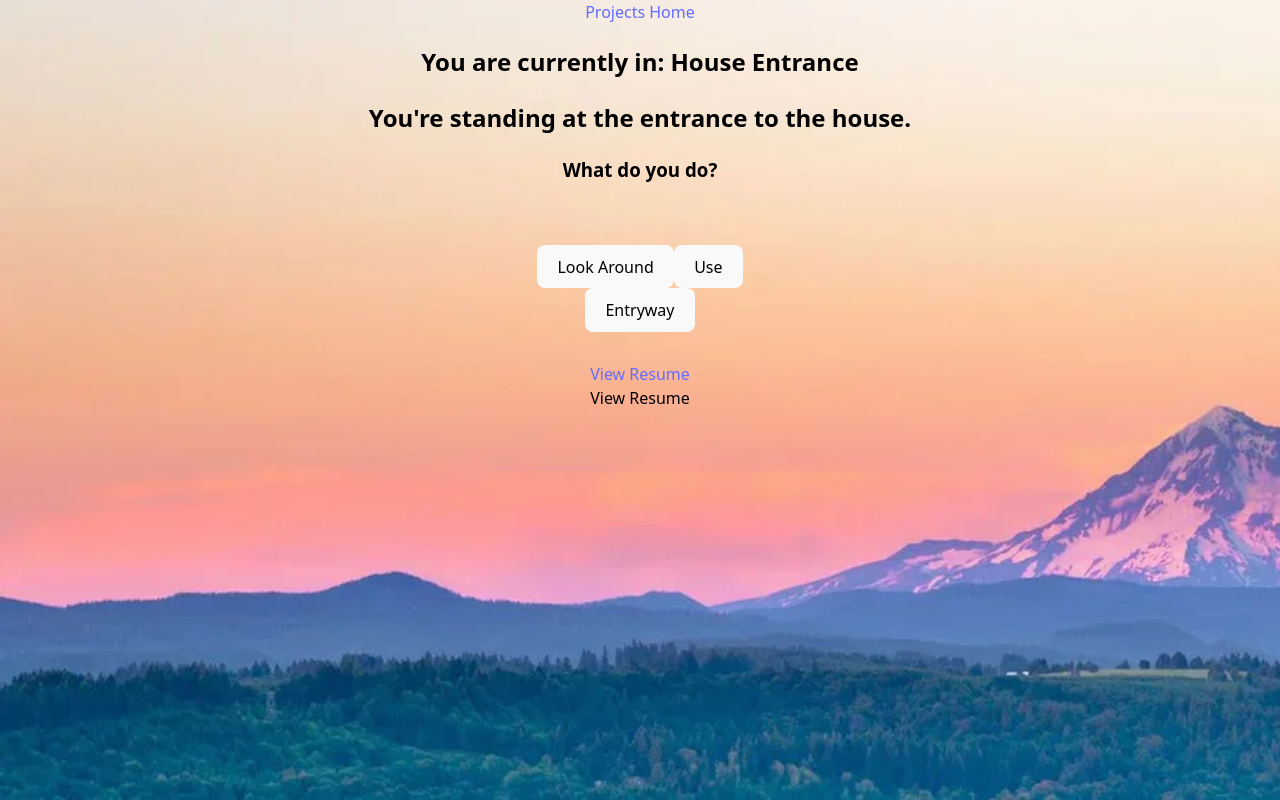
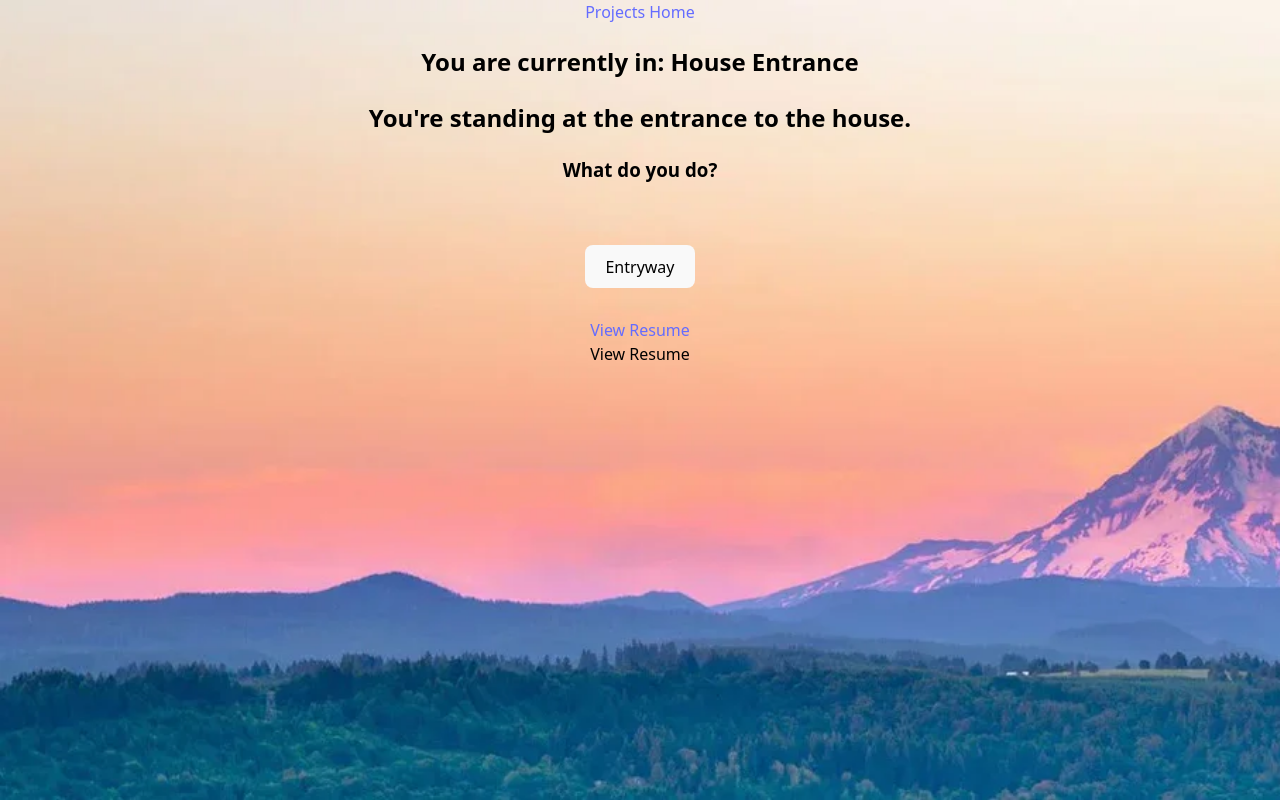
Before and after one commit to Raymanreed/Portfolio, a React (Vite) app: page /portfolio/house in a window 1280 px wide. Built offline with nearby package versions, Linux system fonts and the light colour scheme.

Commit message:
building out actions

```diff
--- a/src/assets/houseLayout.ts
+++ b/src/assets/houseLayout.ts
@@ -5,7 +5,11 @@ export interface HouseLayout {
         messages: Array<string>;
         actions: {
             search: Array<string>;
-            use: Array<string>
+            use: {
+                label: string;
+                requiredItem: string;
+                message: string;
+            }
         }
     },
     backyard: {
@@ -14,7 +18,16 @@ export interface HouseLayout {
         messages: Array<string>;
         actions: {
             search: Array<string>;
-            use: Array<string>
+            use: {
+                label: string;
+                requiredItem: string;
+                message: string;
+            }
+        };
+        items: {
+            hasItem: boolean;
+            itemNeeded: string;
+            itemContained: string;
         }
     },
     parlor: {
@@ -23,7 +36,11 @@ export interface HouseLayout {
         messages: Array<string>;
         actions: {
             search: Array<string>;
-            use: Array<string>
+            use: {
+                label: string;
+                requiredItem: string;
+                message: string;
+            }
         }
     },
     basement: {
@@ -32,7 +49,11 @@ export interface HouseLayout {
         messages: Array<string>;
         actions: {
             search: Array<string>;
-            use: Array<string>
+            use: {
+                label: string;
+                requiredItem: string;
+                message: string;
+            }
         }
     },
     guestBedroom: {
@@ -41,7 +62,11 @@ export interface HouseLayout {
         messages: Array<string>;
         actions: {
             search: Array<string>;
-            use: Array<string>
+            use: {
+                label: string;
+                requiredItem: string;
+                message: string;
+            }
         }
     },
     attic: {
@@ -50,7 +75,11 @@ export interface HouseLayout {
         messages: Array<string>;
         actions: {
             search: Array<string>;
-            use: Array<string>
+            use: {
+                label: string;
+                requiredItem: string;
+                message: string;
+            }
         }
     },
     masterBathroom: {
@@ -59,7 +88,11 @@ export interface HouseLayout {
         messages: Array<string>;
         actions: {
             search: Array<string>;
-            use: Array<string>
+            use: {
+                label: string;
+                requiredItem: string;
+                message: string;
+            }
         }
     },
     foyer: {
@@ -68,7 +101,11 @@ export interface HouseLayout {
         messages: Array<string>;
         actions: {
             search: Array<string>;
-            use: Array<string>
+            use: {
+                label: string;
+                requiredItem: string;
+                message: string;
+            }
         }
     },
     livingRoom: {
@@ -77,7 +114,11 @@ export interface HouseLayout {
         messages: Array<string>;
         actions: {
             search: Array<string>;
-            use: Array<string>
+            use: {
+                label: string;
+                requiredItem: string;
+                message: string;
+            }
         }
     },
     kitchen: {
@@ -86,7 +127,11 @@ export interface HouseLayout {
         messages: Array<string>;
         actions: {
             search: Array<string>;
-            use: Array<string>
+            use: {
+                label: string;
+                requiredItem: string;
+                message: string;
+            }
         }
     },
     diningRoom: {
@@ -95,7 +140,11 @@ export interface HouseLayout {
         messages: Array<string>;
         actions: {
             search: Array<string>;
-            use: Array<string>
+            use: {
+                label: string;
+                requiredItem: string;
+                message: string;
+            }
         }
     },
     upstairs: {
@@ -104,7 +153,11 @@ export interface HouseLayout {
         messages: Array<string>;
         actions: {
             search: Array<string>;
-            use: Array<string>
+            use: {
+                label: string;
+                requiredItem: string;
+                message: string;
+            }
         }
     },
     masterBedroom: {
@@ -113,7 +166,11 @@ export interface HouseLayout {
         messages: Array<string>;
         actions: {
             search: Array<string>;
-            use: Array<string>
+            use: {
+                label: string;
+                requiredItem: string;
+                message: string;
+            }
         }
     }
 }
@@ -125,8 +182,12 @@ export const HouseLayout: HouseLayout = {
         messages: ["You're standing at the entrance to the house.","What do you do?"],
         actions: {
             search: ["Look Around", "You see the front of the house."],
-            use: ["Use", "You have nothing to use."],
-        }
+            use: {
+                label: "Use",
+                requiredItem: "None",
+                message: "There is nothing for you to use."
+            },
+        },
     },
     backyard: {
         label: "Backyard",
@@ -134,7 +195,16 @@ export const HouseLayout: HouseLayout = {
         messages: ["You step out into the backyard. It's pretty spacious out here.", "Unfortunately, there isn't much else to see"],
         actions: {
             search: [],
-            use: [],
+            use: {
+                label: "Use",
+                requiredItem: "Shovel",
+                message: "You plunge the shovel into the dirt. After a few minutes of digging, you hear a loud thump and hit something solid. Clearing the dirt away, you see that it is an old trunk with a padlock on the front."
+            },
+        },
+        items: {
+            hasItem: true,
+            itemNeeded: "Shovel",
+            itemContained: "Trunk"
         }
     },
     parlor: {
@@ -143,7 +213,11 @@ export const HouseLayout: HouseLayout = {
         messages: ["You step into the parlor. It's pretty small and there is some seating.", "There is a small bar in the corner with some bottles of alcohol on top."],
         actions: {
             search: [],
-            use: [],
+            use: {
+                label: "Use",
+                requiredItem: "None",
+                message: ""
+            },
         }
     },
     basement: {
@@ -152,7 +226,11 @@ export const HouseLayout: HouseLayout = {
         messages: ["You descend the stairs into the basement. It's a bit dark and damp.", "The air smells dusty. A single light illuminates the space, casting harsh shadows on the boxes that line the edges.", "There is a safe in the far corner."],
         actions: {
             search: [],
-            use: [],
+            use: {
+                label: "Use",
+                requiredItem: "None",
+                message: ""
+            },
         }
     },
     guestBedroom: {
@@ -161,7 +239,11 @@ export const HouseLayout: HouseLayout = {
         messages: ["You open the door to the guest bedroom. The bed is made and it smells unvisited.", "Some light shines in through the sheer curtains, casting light shadows around the room.", "Otherwise, there is nothing of note here."],
         actions: {
             search: [],
-            use: [],
+            use: {
+                label: "Use",
+                requiredItem: "None",
+                message: ""
+            },
         }
     },
     attic: {
@@ -170,7 +252,11 @@ export const HouseLayout: HouseLayout = {
         messages: ["You crawl up the ladder to the attic.", "There is a thin layer of dust over ignored furniture and boxes. Cobwebs adorn the rafters and insulation is visible at the far edges.", "What appears to be a mannequin covered in a sheet is in the far corner."],
         actions: {
             search: [],
-            use: [],
+            use: {
+                label: "Use",
+                requiredItem: "None",
+                message: ""
+            },
         }
     },
     masterBathroom: {
@@ -179,7 +265,11 @@ export const HouseLayout: HouseLayout = {
         messages: ["You open the door to the Master Bath.", "It's certainly a bathroom. Some toiletries sit next to a double sink. The shower is likewise adorned.", "Otherwise, there is nothing of importance here."],
         actions: {
             search: [],
-            use: [],
+            use: {
+                label: "Use",
+                requiredItem: "None",
+                message: ""
+            },
         }
     },
     foyer: {
@@ -188,7 +278,11 @@ export const HouseLayout: HouseLayout = {
         messages: ["You step into the foyer of the house.", "It's a small modern home. Hardwood floor, a small table with a bowl for keys, and a few pairs of shoes sit underneath a bench. You can see a parlor to your left, the living room straight ahead, and the kitchen to your right.", "You can also walk out the door you just came in through."],
         actions: {
             search: [],
-            use: [],
+            use: {
+                label: "Use",
+                requiredItem: "None",
+                message: ""
+            },
         }
     },
     livingRoom: {
@@ -197,7 +291,11 @@ export const HouseLayout: HouseLayout = {
         messages: ["You walk into the living room, the carpet is soft under your feet and smells clean.", "The entire room is very clean, there is a blanket folded on the back of the couch and the pillow's are all chopped. A large flatscreen television sits above a tiled fireplace. The entire room is very cozy inviting. You wouldn't mind spending some time here."],
         actions: {
             search: [],
-            use: [],
+            use: {
+                label: "Use",
+                requiredItem: "None",
+                message: ""
+            },
         }
     },
     kitchen: {
@@ -206,7 +304,11 @@ export const HouseLayout: HouseLayout = {
         messages: ["You enter the kitchen. It's relatively small compared to the rest of the house, sporting only two countertops and a range oven.", "The counters are clean. You spot some dishes behind a frosted glass cabinet door. A bowl of fruit sits out on the counter."],
         actions: {
             search: [],
-            use: [],
+            use: {
+                label: "Use",
+                requiredItem: "None",
+                message: ""
+            },
         }
     },
     diningRoom: {
@@ -215,7 +317,11 @@ export const HouseLayout: HouseLayout = {
         messages: ["You look into the dining room.", "A rectangular, wooden table sits in the center with six chairs around it. A hutch with fancy dishes and presumably china sits against one wall. A large window overlooking the backyard adorns another. The table is not set."],
         actions: {
             search: [],
-            use: [],
+            use: {
+                label: "Use",
+                requiredItem: "None",
+                message: ""
+            },
         }
     },
     upstairs: {
@@ -224,7 +330,11 @@ export const HouseLayout: HouseLayout = {
         messages: ["You climb the stairs and are standing in the upstairs hallway.", "A door to your left presumably leads to the guest bedroom, and a door at the end of the hall leads to the master bedroom. There is an attic door on the roof that you could pull down with the attached string.", "You see what appears to be a closet door as well."],
         actions: {
             search: [],
-            use: [],
+            use: {
+                label: "Use",
+                requiredItem: "None",
+                message: ""
+            },
         }
     },
     masterBedroom: {
@@ -233,7 +343,11 @@ export const HouseLayout: HouseLayout = {
         messages: ["You step into the master bedroom.", "It is large and spacious with a king-sized bed sitting in the center, adorned by matching endtables with additional matching lamps. The bed is made. You can see a door to the master bathroom from where you stand."],
         actions: {
             search: [],
-            use: [],
+            use: {
+                label: "Use",
+                requiredItem: "None",
+                message: ""
+            },
         }
     }
 };
--- a/src/pages/projects/houseExplorationPage.tsx
+++ b/src/pages/projects/houseExplorationPage.tsx
@@ -29,13 +29,13 @@ export const HouseExploration = () => {
             </button>
         )
     })
-    const currentRoomActions = Object.values(currentRoomDynamic.actions).map((actions) => {
-        return (
-            <button onClick={() => handleActions(actions[1])}>
-                {actions[0]}
-            </button>
-        )
-    })
+    // const currentRoomActions = Object.values(currentRoomDynamic.actions).map((actions) => {
+    //     return (
+    //         <button onClick={() => handleActions(actions[1])}>
+    //             {actions[0]}
+    //         </button>
+    //     )
+    // })
     return (
         <div className="house-container">
             <div>
@@ -44,9 +44,9 @@ export const HouseExploration = () => {
             <div className="house-room-display">
                 {RoomTemplateComponent(currentRoomMessages[0], currentRoomMessages[1], currentRoomMessages[2])}
             </div>
-            <div className="house-room-actions">
+            {/* <div className="house-room-actions">
                 {currentRoomActions}
-            </div>
+            </div> */}
             <div className="house-room-choice-container">
                 {currentRoomConnections}
             </div>
```
